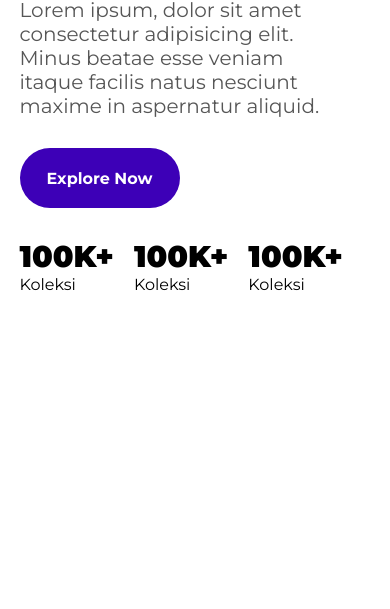
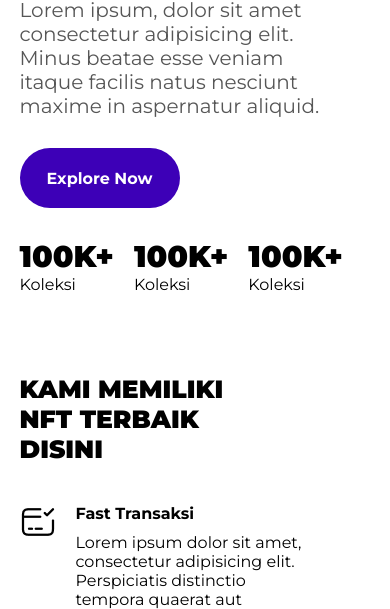
Before and after one commit to mshevaatallah/responsive-slicing, a plain HTML site: page index.html in a window 390 px wide. Shown: the part 599-1208 px from the top of the page. Before the commit the page ends 1034 px from the top, so only its background shows below. Drawn offline with nearby package versions, Linux system fonts and the light colour scheme.

Commit message:
add fitur

```diff
--- a/index.html
+++ b/index.html
@@ -72,6 +72,23 @@
           </div>
         </div>
       </div>
+      <div class="section-kedua">
+        <div class="fitur">
+          <div class="fitur-title">KAMI MEMILIKI NFT TERBAIK DISINI</div>
+          <div class="fitur-item">
+            <div class="kiri-fitur">
+              <img src="./img/icon-1.png" alt="" />
+            </div>
+            <div class="kanan-fitur">
+              <div class="kanan-title">Fast Transaksi</div>
+              <div class="fitur-about">
+                Lorem ipsum dolor sit amet, consectetur adipisicing elit.
+                Perspiciatis distinctio tempora quaerat aut
+              </div>
+            </div>
+          </div>
+        </div>
+      </div>
     </div>
   </body>
 </html>
--- a/style.css
+++ b/style.css
@@ -158,3 +158,54 @@
     width: 80%;
   }
 }
+
+.section-kedua {
+  margin-top: 80px;
+}
+
+.fitur {
+  display: flex;
+}
+
+.fitur-title {
+  font-size: 25px;
+  font-weight: 900;
+  max-width: 20%;
+}
+
+.fitur-item {
+  display: flex;
+  margin-left: 50px;
+}
+
+.fitur-about {
+  max-width: 40%;
+}
+
+.kanan-title {
+  font-weight: 700;
+  margin-bottom: 10px;
+}
+
+.kanan-fitur {
+  margin-left: 20px;
+}
+
+@media screen and (max-width: 900px) {
+  .fitur {
+    flex-direction: column;
+  }
+
+  .fitur-item {
+    margin-left: 0;
+    margin-top: 40px;
+  }
+
+  .fitur-title {
+    max-width: 60%;
+  }
+
+  .fitur-about {
+    max-width: 80%;
+  }
+}
```
Also changed, not shown: img/icon-1.png (added), img/icon-2.png (added).
